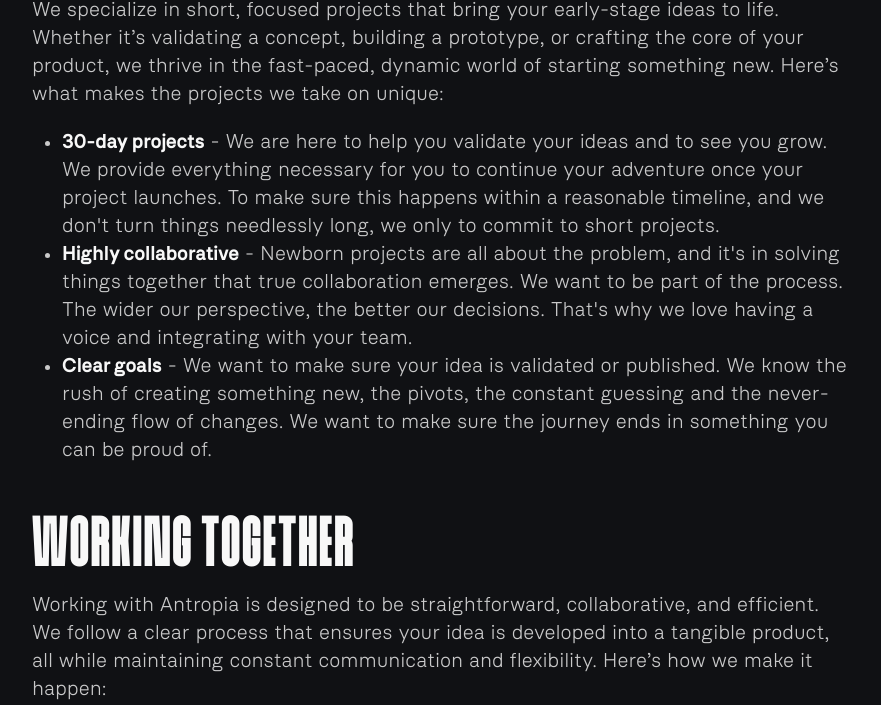
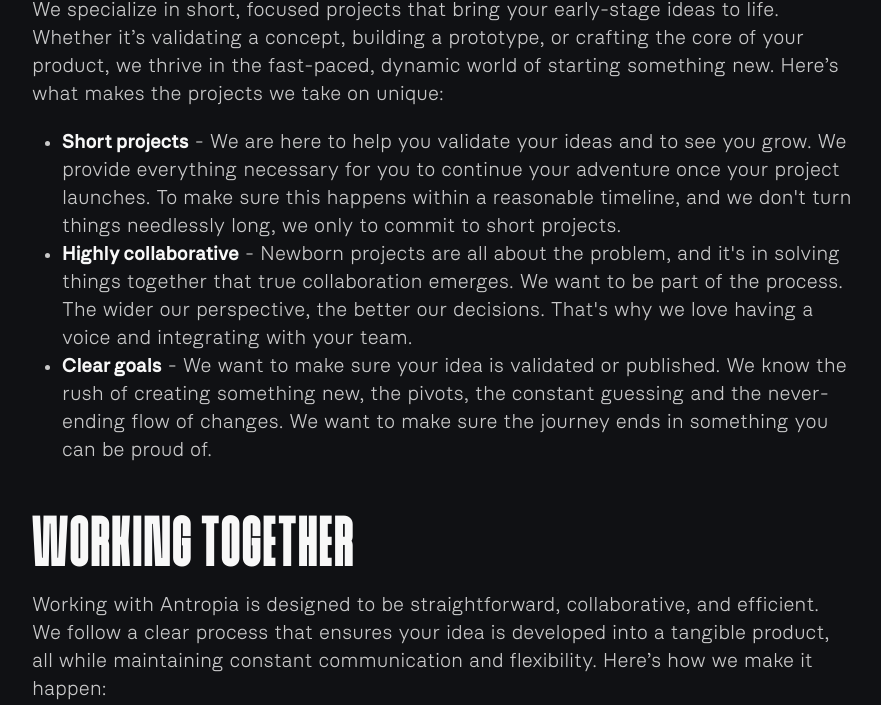
Before and after one commit to antropia-studio/antropia.studio, an Astro site: page /blog/welcome-to-antropia in a window 1280 px wide. Shown: the part 3170-3875 px from the top of the page, without its empty margins (198-1079 px from the left). Built offline with nearby package versions, Linux system fonts and the light colour scheme; Astro itself is replaced by a stand-in of ours.

Commit message:
fix: update copy in blogpost

```diff
--- a/src/content/blog/welcome-to-antropia.mdx
+++ b/src/content/blog/welcome-to-antropia.mdx
@@ -41,7 +41,7 @@ We understand that early-stage projects need clarity, speed, and focus. Here’s
 
 We specialize in short, focused projects that bring your early-stage ideas to life. Whether it’s validating a concept, building a prototype, or crafting the core of your product, we thrive in the fast-paced, dynamic world of starting something new. Here’s what makes the projects we take on unique:
 
-- **30-day projects** - We are here to help you validate your ideas and to see you grow. We provide everything necessary for you to continue your adventure once your project launches. To make sure this happens within a reasonable timeline, and we don't turn things needlessly long, we only to commit to short projects.
+- **Short projects** - We are here to help you validate your ideas and to see you grow. We provide everything necessary for you to continue your adventure once your project launches. To make sure this happens within a reasonable timeline, and we don't turn things needlessly long, we only to commit to short projects.
 - **Highly collaborative** - Newborn projects are all about the problem, and it's in solving things together that true collaboration emerges. We want to be part of the process. The wider our perspective, the better our decisions. That's why we love having a voice and integrating with your team.
 - **Clear goals** - We want to make sure your idea is validated or published. We know the rush of creating something new, the pivots, the constant guessing and the never-ending flow of changes. We want to make sure the journey ends in something you can be proud of.
 
```
